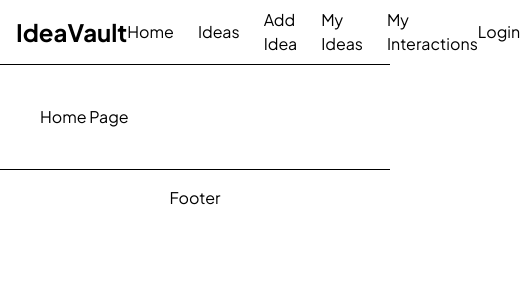
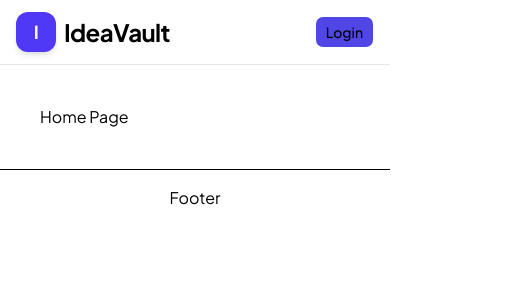
Before and after one commit to Arif7991/idea-vault-client, a Next.js app: page / in a window 390 px wide. Shown: the top 300 px of the page, 520 px wide, since content can reach past the window. Built offline with nearby package versions, Linux system fonts and the light colour scheme.

Commit message:
Build responsive navbar

```diff
--- a/src/components/shared/Navbar.jsx
+++ b/src/components/shared/Navbar.jsx
@@ -1,32 +1,66 @@
+"use client";
+
 import Link from "next/link";
+import { usePathname } from "next/navigation";
+import { Button } from "@/components/ui/button";
+
+const navLinks = [
+  {
+    name: "Home",
+    href: "/",
+  },
+  {
+    name: "Ideas",
+    href: "/ideas",
+  },
+];
 
 export default function Navbar() {
+  const pathname = usePathname();
+
   return (
-    <nav className="border-b">
+    <header className="sticky top-0 z-50 border-b border-gray-200 bg-white/80 backdrop-blur-md">
       <div className="container flex h-16 items-center justify-between">
         {/* Logo */}
-        <Link href="/" className="text-2xl font-bold">
-          IdeaVault
+        <Link
+          href="/"
+          className="flex items-center gap-2 text-2xl font-bold tracking-tight"
+        >
+          <div className="flex h-10 w-10 items-center justify-center rounded-xl bg-indigo-600 text-lg font-bold text-white shadow-md">
+            I
+          </div>
+
+          <span>IdeaVault</span>
         </Link>
 
-        {/* Menu */}
-        <div className="flex items-center gap-6">
-          <Link href="/">Home</Link>
+        {/* Navigation */}
+        <nav className="hidden items-center gap-8 md:flex">
+          {navLinks.map((link) => {
+            const active = pathname === link.href;
 
-          <Link href="/ideas">Ideas</Link>
-
-          <Link href="/dashboard/add-idea">Add Idea</Link>
-
-          <Link href="/dashboard/my-ideas">My Ideas</Link>
-
-          <Link href="/dashboard/my-interactions">
-            My Interactions
-          </Link>
-        </div>
+            return (
+              <Link
+                key={link.name}
+                href={link.href}
+                className={`transition-colors duration-200 ${
+                  active
+                    ? "font-semibold text-indigo-600"
+                    : "text-gray-600 hover:text-indigo-600"
+                }`}
+              >
+                {link.name}
+              </Link>
+            );
+          })}
+        </nav>
 
         {/* Right Side */}
-        <Link href="/login">Login</Link>
+        <div className="flex items-center gap-3">
+          <Button asChild>
+            <Link href="/login">Login</Link>
+          </Button>
+        </div>
       </div>
-    </nav>
+    </header>
   );
 }
```
